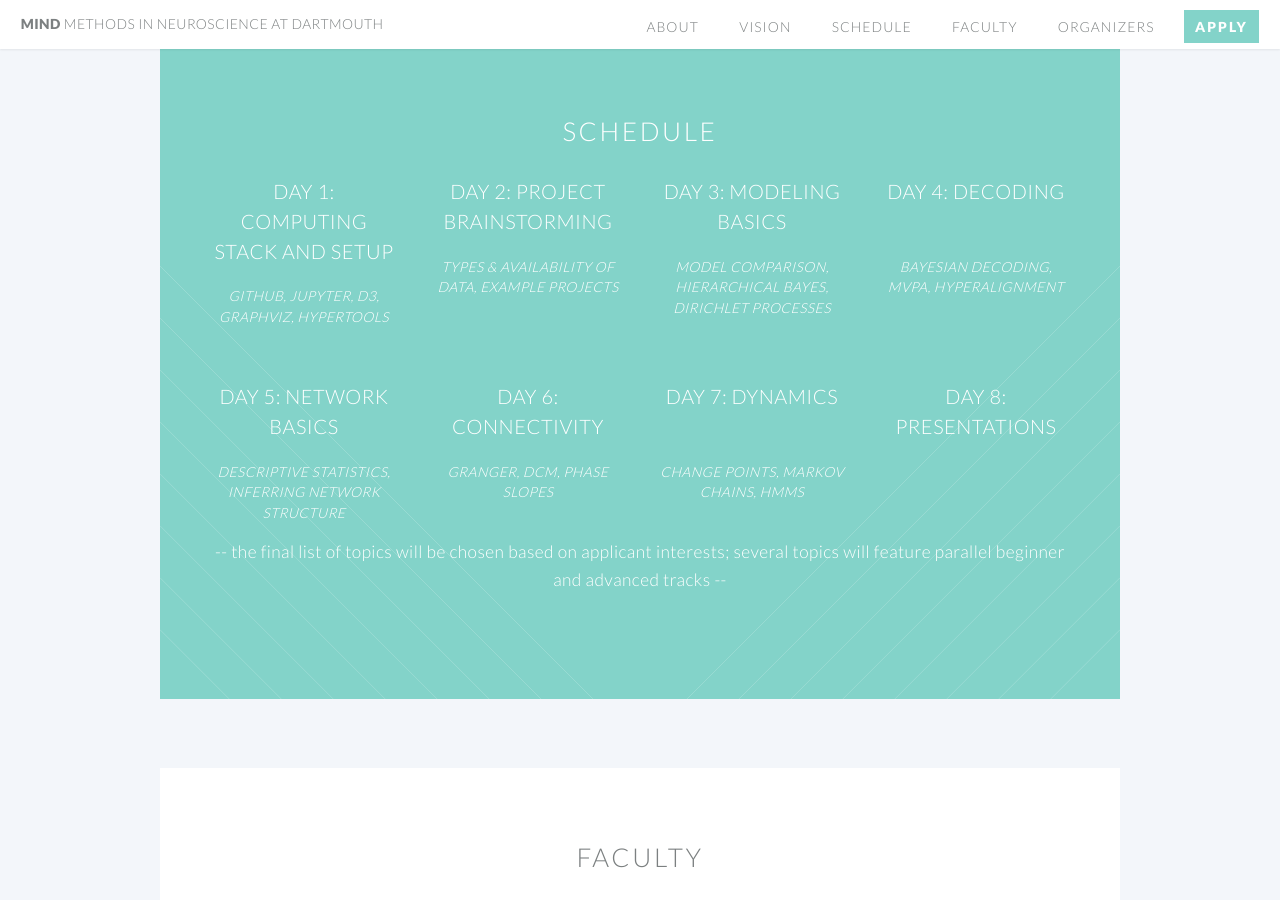
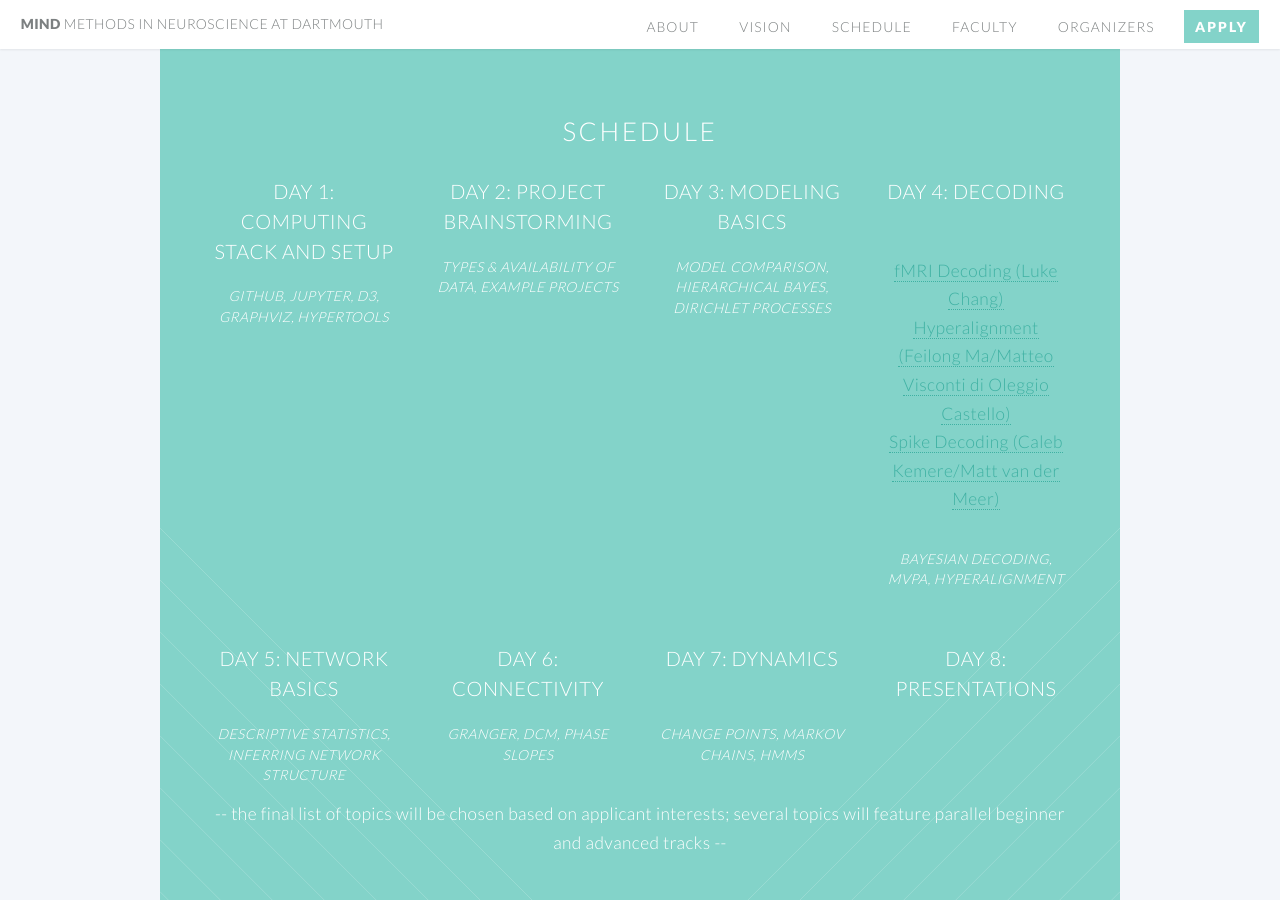
Before and after one commit to Summer-MIND/Summer-MIND.github.io, a Jekyll site: the page built from index.html, in a window 1280 px wide and 900 px high, scrolled down 1437 px. Built offline with Jekyll 4.4.1, drawn with Linux system fonts in a browser that asks for light colours; comment, search, counter and statistics services are not loaded.

Commit message:
updated decoding tutorials

```diff
--- a/index.html
+++ b/index.html
@@ -86,6 +86,11 @@ layout: landing-page
 								<section>
 									<header>
 										<h3>Day 4: Decoding<br><br></h3>
+										<ul>
+												<li><a href=https://github.com/Summer-MIND/mind_2017/blob/master/Tutorials/Decoding/Chang_Decoding.ipynb>fMRI Decoding (Luke Chang)</a></li>
+												<li><a href=https://github.com/Summer-MIND/mind_2017/blob/master/Tutorials/Decoding/Chang_Decoding.ipynb>Hyperalignment (Feilong Ma/Matteo Visconti di Oleggio Castello)</a></li>
+												<li><a href=https://github.com/Summer-MIND/mind_2017/tree/master/Tutorials/SpikeDecoding>Spike Decoding (Caleb Kemere/Matt van der Meer)</a></li>
+										</ul>
 <h4 class="topic">Bayesian decoding, MVPA, hyperalignment</h4>
 </header>
 								</section>
```
